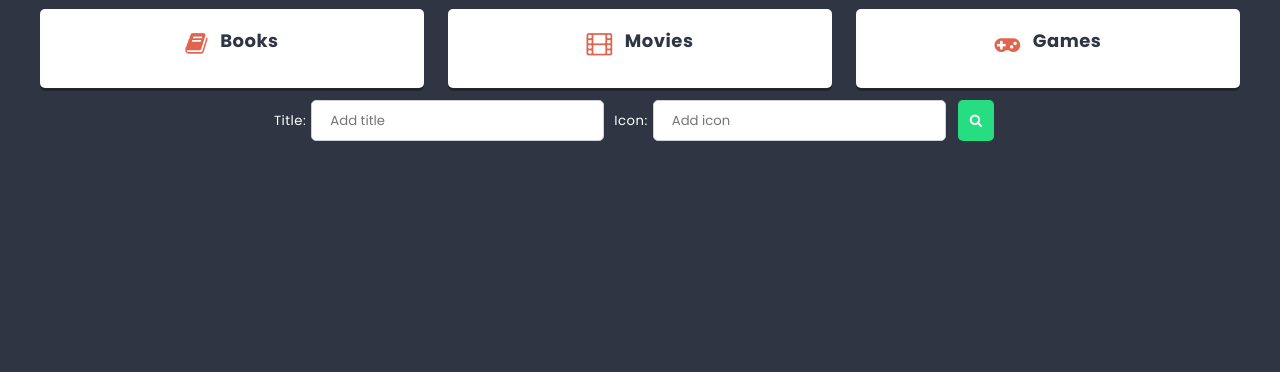
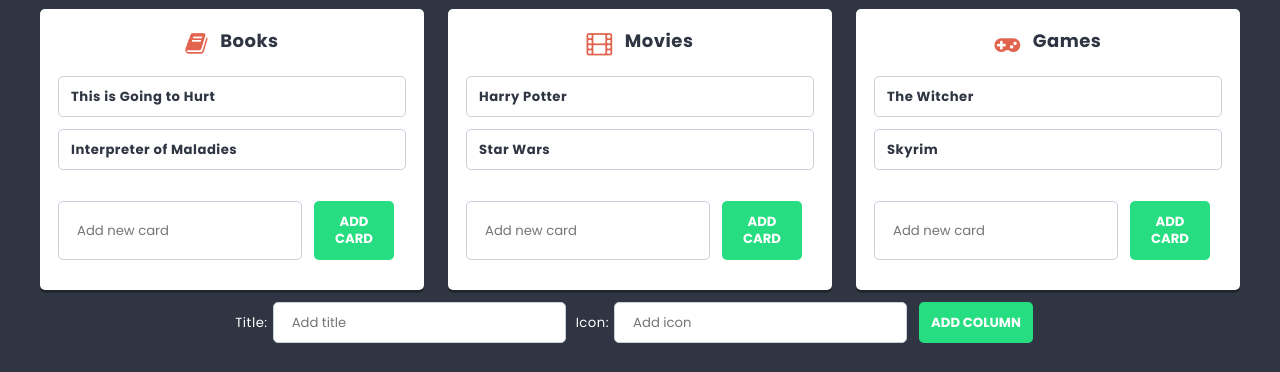
Before and after one commit to mkusztal/react-firstproject, a React (Create React App) app: page / in a window 1280 px wide. Shown: the part 532-904 px from the top of the page. Before the commit the page ends 800 px from the top, so only its background shows below. Built offline with nearby package versions, Linux system fonts and the light colour scheme.

Commit message:
Add Card without functionality

```diff
--- a/src/components/Button/Button.js
+++ b/src/components/Button/Button.js
@@ -1,11 +1,7 @@
 import styles from './Button.module.scss';
 
 const Button = (props) => {
-  return (
-    <button className={styles.button}>
-      <span className={'fa fa-search'} />
-    </button>
-  );
+  return <button className={styles.button}>{props.children}</button>;
 };
 
 export default Button;
--- /dev/null
+++ b/src/components/Card/Card.js
@@ -0,0 +1,7 @@
+import styles from './Card.module.scss';
+
+const Card = (props) => {
+  return <li className={styles.card}>{props.title}</li>;
+};
+
+export default Card;
--- /dev/null
+++ b/src/components/Card/Card.module.scss
@@ -0,0 +1,13 @@
+@import '../../styles/settings.scss';
+
+.card {
+  position: relative;
+  background: $color-light;
+  border: 1px solid lighten($color-dark, 60%);
+  padding: $base-size;
+  margin: 0 0 $base-size 0;
+  border-radius: $radius;
+  display: flex;
+  justify-content: space-between;
+  font-weight: bold;
+}
--- /dev/null
+++ b/src/components/CardForm/CardForm.js
@@ -0,0 +1,34 @@
+import styles from './CardForm.module.scss';
+import { useState } from 'react';
+import TextInput from '../TextInput/TextInput';
+import Button from '../Button/Button';
+
+const CardForm = (props) => {
+  const handleSubmit = (e) => {
+    e.preventDefault();
+    props.action(
+      {
+        title: title,
+      },
+      props.columnId
+    );
+    setTitle('');
+  };
+
+  const [title, setTitle] = useState('');
+
+  return (
+    <form onSubmit={handleSubmit} className={styles.cardForm}>
+      <TextInput
+        className={styles.input}
+        value={title}
+        onChange={(e) => setTitle(e.target.value)}
+        placeholder={'Add new card'}
+        type="text"
+      ></TextInput>
+      <Button className={styles.button}>ADD CARD</Button>
+    </form>
+  );
+};
+
+export default CardForm;
--- /dev/null
+++ b/src/components/CardForm/CardForm.module.scss
@@ -0,0 +1,59 @@
+@import '../../styles/settings.scss';
+
+.cardForm {
+  display: flex;
+  justify-content: center;
+}
+
+.input {
+  min-width: 200px;
+  background: $color-light;
+  border: 1px solid lighten($color-dark, 60%);
+  padding: $base-size ($base-size * 1.5);
+  margin: 0 0 $base-size 0;
+  font-family: $font-text;
+  border-radius: $radius;
+}
+
+.titleText {
+  padding-right: 5px;
+}
+
+.iconText {
+  padding: 0 5px 0 10px;
+}
+
+.button {
+  background: $color-success;
+  border: 0;
+  color: $color-light;
+  text-align: center;
+  line-height: 1.3;
+  padding: $base-size;
+  margin: 0 $base-size $base-size $base-size;
+  border-radius: $radius;
+  cursor: pointer;
+  font-weight: 700;
+  text-transform: uppercase;
+  transition: $transition;
+
+  &:hover {
+    background: darken($color-success, 5%);
+  }
+
+  &.danger {
+    background: $color-warning;
+
+    &:hover {
+      background: darken($color-warning, 5%);
+    }
+  }
+
+  &.transparent {
+    background: transparent;
+
+    &:hover {
+      color: darken($color-light, 20%);
+    }
+  }
+}
--- a/src/components/Column/Column.js
+++ b/src/components/Column/Column.js
@@ -1,4 +1,6 @@
 import styles from './Column.module.scss';
+import Card from '../Card/Card';
+import CardForm from '../CardForm/CardForm';
 
 const Column = (props) => {
   return (
@@ -7,6 +9,12 @@ const Column = (props) => {
         <span className={styles.icon + ' fa fa-' + props.icon} />
         {props.title}
       </h2>
+      <ul className={styles.cards}>
+        {props.cards.map((card) => (
+          <Card key={card.id} title={card.title} />
+        ))}
+      </ul>
+      <CardForm />
     </article>
   );
 };
--- a/src/components/List/List.js
+++ b/src/components/List/List.js
@@ -6,16 +6,58 @@ import shortid from 'shortid';
 
 const List = () => {
   const [columns, setColumns] = useState([
-    { id: 1, title: 'Books', icon: 'book' },
-    { id: 2, title: 'Movies', icon: 'film' },
-    { id: 3, title: 'Games', icon: 'gamepad' },
+    {
+      id: 1,
+      title: 'Books',
+      icon: 'book',
+      cards: [
+        { id: 1, title: 'This is Going to Hurt' },
+        { id: 2, title: 'Interpreter of Maladies' },
+      ],
+    },
+    {
+      id: 2,
+      title: 'Movies',
+      icon: 'film',
+      cards: [
+        { id: 1, title: 'Harry Potter' },
+        { id: 2, title: 'Star Wars' },
+      ],
+    },
+    {
+      id: 3,
+      title: 'Games',
+      icon: 'gamepad',
+      cards: [
+        { id: 1, title: 'The Witcher' },
+        { id: 2, title: 'Skyrim' },
+      ],
+    },
   ]);
 
   const addColumn = (newColumn) => {
     setColumns([
       ...columns,
-      { id: shortid(), title: newColumn.title, icon: newColumn.icon },
+      {
+        id: shortid(),
+        title: newColumn.title,
+        icon: newColumn.icon,
+        cards: [],
+      },
     ]);
+  };
+
+  const addCard = (newCard, columnId) => {
+    const columnsUpdated = columns.map((column) => {
+      if (column.id === columnId)
+        return {
+          ...column,
+          cards: [...column.cards, { id: shortid(), title: newCard.title }],
+        };
+      else return column;
+    });
+
+    setColumns(columnsUpdated);
   };
 
   return (
@@ -30,10 +72,16 @@ const List = () => {
       </p>
       <section className={styles.columns}>
         {columns.map((column) => (
-          <Column key={column.id} title={column.title} icon={column.icon} />
+          <Column
+            key={column.id}
+            title={column.title}
+            icon={column.icon}
+            cards={column.cards}
+            action={addCard}
+          />
         ))}
       </section>
-      <ColumnForm action={addColumn} />
+      <ColumnForm columnId={columns.id} action={addColumn} />
     </div>
   );
 };
```
